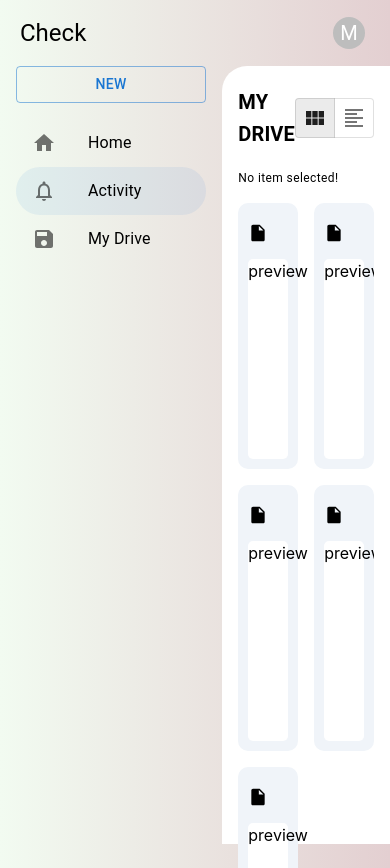
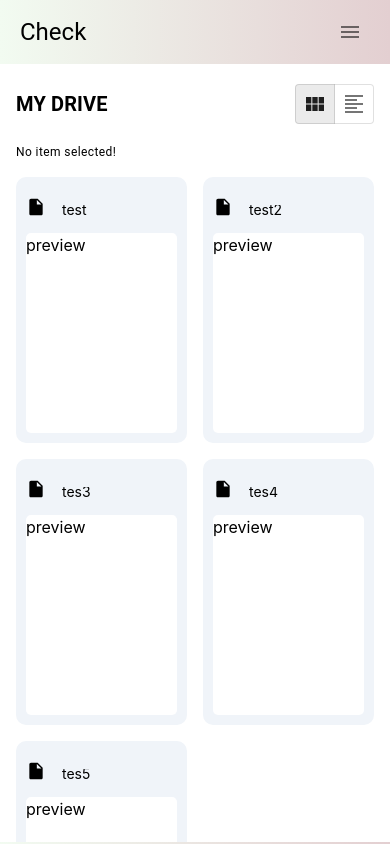
Before and after one commit to appu1322/cloud-frontend, a React (Vite) app: page /activity in a window 390 px wide. After the commit the page ends 844 px from the top, so only its background shows below. Built offline with nearby package versions, Linux system fonts and the light colour scheme.

Commit message:
Make sidebar responnsive

```diff
--- a/src/components/content-card/index.tsx
+++ b/src/components/content-card/index.tsx
@@ -13,7 +13,7 @@ interface IProps {
 const ContentCard:FC<IProps> = ({ id, logo, title, active, onClick }) => {
     return (
         <Grid item xs={6} md={4} lg={3} xl={2} onClick={() => onClick(id) } >
-            <div className='file-card' style={{backgroundColor: active ? "#d4e7ff" : undefined}}>
+            <div className='file-card' style={{backgroundColor: active ? "#d4e7ff" : undefined}} onMouseDown={e=> console.log(e)}>
                 <div className="header">
                     <div className='mr-3'>{logo}</div>
                     <div className="title">{title}</div>
--- a/src/components/navbar/index.tsx
+++ b/src/components/navbar/index.tsx
@@ -1,13 +1,22 @@
+import './style.scss';
 import { Avatar, Box, Divider, IconButton, ListItemIcon, Menu, MenuItem, Tooltip, Typography } from '@mui/material';
-import './style.scss';
-import { useState } from 'react';
+import { FC, useState } from 'react';
 import { Logout } from '@mui/icons-material';
+import MenuIcon from '@mui/icons-material/Menu';
+import CloseIcon from '@mui/icons-material/Close';
+import useScreenSize from '../../hooks/useScreenSize';
 
 interface IState {
   accountSettingAnchorEl: null | HTMLElement
 }
 
-const Navbar = () => {
+interface IProps {
+  toggleSidebar: boolean
+  onToggleSidebar: (e: boolean) => void
+}
+
+const Navbar: FC<IProps> = ({ toggleSidebar, onToggleSidebar }) => {
+  const screenSize = useScreenSize();
   const [state, setState] = useState<IState>({
     accountSettingAnchorEl: null
   })
@@ -24,6 +33,8 @@ const Navbar = () => {
           <Typography variant="h5">Check</Typography>
         </div>
 
+        {
+          screenSize.width > 768 ?
             <div>
               <Tooltip title="Account settings">
                 <IconButton
@@ -85,10 +96,19 @@ const Navbar = () => {
                 </MenuItem>
               </Menu>
             </div>
+            :
+            toggleSidebar ?
+              <IconButton onClick={() => onToggleSidebar(!toggleSidebar)}>
+                <CloseIcon />
+              </IconButton>
+              :
+              <IconButton onClick={() => onToggleSidebar(!toggleSidebar)}>
+                <MenuIcon />
+              </IconButton>
+        }
+
       </Box>
-
     </>
-
   )
 }
 
--- /dev/null
+++ b/src/hooks/useScreenSize.tsx
@@ -0,0 +1,28 @@
+import { useState, useEffect } from 'react';
+
+const useScreenSize = () => {
+  const [screenSize, setScreenSize] = useState({
+    width: window.innerWidth,
+    height: window.innerHeight,
+  });
+
+  useEffect(() => {
+    const handleResize = () => {
+      setScreenSize({
+        width: window.innerWidth,
+        height: window.innerHeight,
+      });
+    };
+
+    window.addEventListener('resize', handleResize);
+
+    // Clean up the event listener when the component unmounts
+    return () => {
+      window.removeEventListener('resize', handleResize);
+    };
+  }, []);
+
+  return screenSize;
+};
+
+export default useScreenSize;
--- a/src/screens/layout/index.scss
+++ b/src/screens/layout/index.scss
@@ -11,6 +11,10 @@
         }
     }
 
+    .sidebar-mobile {
+        width: 100%;
+    }
+
     .content {
         width: calc(100% - 250px);
         height: 100%;
@@ -19,3 +23,21 @@
         background-color: #fff;
     }
 }
+
+.mobile-sidebar {
+    height: calc(100vh - 66px);
+    width: 0%;
+    transition: all 0.5s;
+    overflow: hidden;
+}
+
+.mobile-layout {
+    height: calc(100vh - 66px);
+    padding: 0px 16px;
+    border-radius: 25px 0px 0px 0px;
+    background-color: #fff;
+    width: 100%;
+    transition: all 0.5s;
+    border-radius: 0px;
+    overflow: hidden;
+}
--- a/src/screens/layout/index.tsx
+++ b/src/screens/layout/index.tsx
@@ -6,11 +6,14 @@ import SaveIcon from '@mui/icons-material/Save';
 import { Outlet, useLocation, useNavigate } from "react-router-dom";
 import Navbar from "../../components/navbar";
 import { useEffect, useState } from "react";
+import useScreenSize from "../../hooks/useScreenSize";
 
 const Layout = () => {
   const [seletedMenu, setSeletedMenu] = useState("home")
+  const [toggleSidebar, setToggleSidebar] = useState(false)
   const location = useLocation();
   const naviagte = useNavigate();
+  const screenSize = useScreenSize();
 
   useEffect(() => {
     const menu = location.pathname.split("/")[1];
@@ -19,9 +22,12 @@ const Layout = () => {
 
   return (
     <>
-      <Navbar />
+      <Navbar toggleSidebar={toggleSidebar} onToggleSidebar={setToggleSidebar} />
 
       <div className='layout'>
+        {
+          screenSize.width > 768 ?
+            <>
               <div className="sidebar">
                 <Button className="new-btn" variant="outlined" fullWidth>New</Button>
 
@@ -47,7 +53,45 @@ const Layout = () => {
               <div className="content">
                 <Outlet />
               </div>
+            </>
+            :
+            <>
+              <div className="mobile-sidebar" style={{ width: toggleSidebar ? "100%" : "0%" }}>
+                <ListItemButton sx={{ borderRadius: "30px" }} selected={seletedMenu === "home"} onClick={() => naviagte("/home")}>
+                  <ListItemIcon>
+                    <HomeIcon />
+                  </ListItemIcon>
+                  <ListItemText primary="Home" />
+                </ListItemButton>
+                <ListItemButton sx={{ borderRadius: "30px" }} selected={seletedMenu === "activity"} onClick={() => naviagte("/activity")}>
+                  <ListItemIcon>
+                    <NotificationsNoneIcon />
+                  </ListItemIcon>
+                  <ListItemText primary="Activity" />
+                </ListItemButton>
+                <ListItemButton sx={{ borderRadius: "30px" }} selected={seletedMenu === "my-drive"} onClick={() => naviagte("/my-drive")}>
+                  <ListItemIcon>
+                    <SaveIcon />
+                  </ListItemIcon>
+                  <ListItemText primary="My Drive" />
+                </ListItemButton>
               </div>
+
+              <div
+                className="mobile-layout"
+                style={{
+                  width: toggleSidebar ? "0%" : "100%",
+                  padding: toggleSidebar ? "0px" : undefined,
+                  color: toggleSidebar ? "#fff" : undefined
+                }}
+              >
+                <Outlet />
+              </div>
+            </>
+        }
+      </div>
+
+
     </>
 
   )
```
Also changed, not shown: 1 other file (tests, documents, lock files or other folders). Lines whose indentation alone changed are shown as unchanged.
